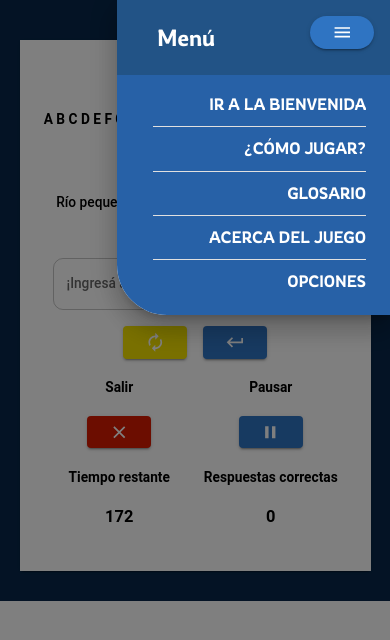
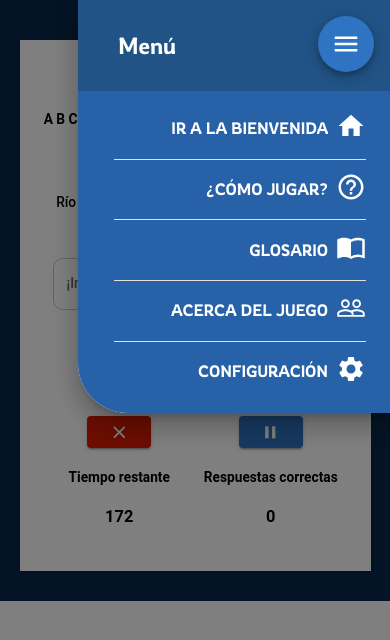
Before and after one commit to tadeovelis/Pasapalabra-ArroyoMaldonado-TPIntegradorDEU-2022, a React (Create React App) app: page /rosco in a window 390 px wide. Both pictures are taken after a click on the button 342 px from the left and 32 px from the top of the page. Shown: the top 640 px of the page. Built offline with nearby package versions, Linux system fonts and the light colour scheme; the HTML template or start-up script is replaced by a standard one.

Commit message:
Agregar links en mobile menu. Se agregó nav y ul

```diff
--- a/src/components/Header.js
+++ b/src/components/Header.js
@@ -1,5 +1,5 @@
 import { Box } from "@mui/system"
-import { Drawer, Grid, Typography, useMediaQuery, Divider } from "@mui/material"
+import { Drawer, Grid, Typography, useMediaQuery, Divider, Fab } from "@mui/material"
 import { Button } from "@mui/material"
 import { Link } from "react-router-dom"
 
@@ -7,11 +7,47 @@ import HelpOutlineIcon from '@mui/icons-material/HelpOutline';
 import ImportContactsIcon from '@mui/icons-material/ImportContacts';
 import PeopleOutlineIcon from '@mui/icons-material/PeopleOutline';
 import MenuIcon from '@mui/icons-material/Menu';
+import HomeIcon from '@mui/icons-material/Home';
+import SettingsIcon from '@mui/icons-material/Settings';
 
 import '../App.css'
 import styled from "@emotion/styled";
 import { useTheme } from "@emotion/react";
 import { useState } from "react";
+
+
+const EntradaMenuMobile = (titulo, icono, ruta) => {
+    return (
+        <Grid item container
+            component="li"
+        >
+            <Grid item container
+                component={Link}
+                to={ruta}
+                sx={{
+                    textDecoration: 'none',
+                    '&:hover, &:focus': {
+                        transform: 'translatex(-4px)'
+                    },
+                    transition: 'transform .1s ease-in-out'
+                }}
+                justifyContent='flex-end'
+                alignItems='center'
+                spacing={1}
+                color="primary.contrastText"
+            >
+                <Grid item>
+                    <Typography variant="h3">
+                        {titulo}
+                    </Typography>
+                </Grid>
+                <Grid item>
+                    {icono}
+                </Grid>
+            </Grid>
+        </Grid>
+    )
+}
 
 const HeaderButton = styled(Button)({
     fontSize: '1.5em',
@@ -23,7 +59,7 @@ const HeaderButton = styled(Button)({
     }
 });
 
-const divider = (
+const MyDivider = (
     <Grid item sx={{ width: '100%' }}>
         <Divider sx={{ width: '100%', borderBottomWidth: 0.3, bgcolor: 'primary.contrastText' }} />
     </Grid>
@@ -40,10 +76,11 @@ export default function Header() {
     const [headerMobileAbierto, setHeaderMobileAbierto] = useState(false);
 
     const buttonHeaderMobile = (
-        <Button
+        <Fab
             variant="contained"
+            color="primary"
+            size="large"
             sx={{
-                borderRadius: '20px',
                 position: 'fixed',
                 top: 0,
                 right: 0,
@@ -53,8 +90,8 @@ export default function Header() {
             aria-label="Abrir menú de navegación"
             onClick={() => setHeaderMobileAbierto(!headerMobileAbierto)}
         >
-            <MenuIcon />
-        </Button>
+            <MenuIcon fontSize="large" />
+        </Fab>
     )
 
     return (
@@ -125,12 +162,12 @@ export default function Header() {
                         <Grid
                             container
                             sx={{
-                                width: '70vw',
+                                width: '80vw',
                                 color: 'primary.contrastText',
 
                             }}
                         >
-                            <Grid container item sx={{ bgcolor: 'primary.oscuro', pl: 5, pr: 3, py: 3 }}>
+                            <Grid container item sx={{ bgcolor: 'primary.oscuro', pl: 5, pr: 3, py: 4 }}>
                                 <Grid item>
                                     <Typography variant="h1">
                                         Menú
@@ -138,6 +175,10 @@ export default function Header() {
                                 </Grid>
                                 {buttonHeaderMobile}
                             </Grid>
+
+                            <Grid item container
+                                component="nav"
+                            >
                                 <Grid container item
                                     spacing={1.5}
                                     direction="column"
@@ -145,35 +186,17 @@ export default function Header() {
                                     sx={{
                                         bgcolor: 'primary.medio', px: 3, pb: 3, pt: 1, m: 0
                                     }}
+                                    component="ul"
                                 >
-                                <Grid item>
-                                    <Typography variant="h3">
-                                        Ir a la bienvenida
-                                    </Typography>
-                                </Grid>
-                                {divider}
-                                <Grid item>
-                                    <Typography variant="h3">
-                                        ¿Cómo jugar?
-                                    </Typography>
-                                </Grid>
-                                {divider}
-                                <Grid item>
-                                    <Typography variant="h3">
-                                        Glosario
-                                    </Typography>
-                                </Grid>
-                                {divider}
-                                <Grid item>
-                                    <Typography variant="h3">
-                                        Acerca del juego
-                                    </Typography>
-                                </Grid>
-                                {divider}
-                                <Grid item>
-                                    <Typography variant="h3">
-                                        Opciones
-                                    </Typography>
+                                    {EntradaMenuMobile("Ir a la bienvenida", <HomeIcon fontSize="large" />, "/")}
+                                    {MyDivider}
+                                    {EntradaMenuMobile("¿Cómo jugar?", <HelpOutlineIcon fontSize="large" />, "/como-jugar")}
+                                    {MyDivider}
+                                    {EntradaMenuMobile("Glosario", <ImportContactsIcon fontSize="large" />, "/glosario")}
+                                    {MyDivider}
+                                    {EntradaMenuMobile("Acerca del juego", <PeopleOutlineIcon fontSize="large" />, "/acerca-de-la-app")}
+                                    {MyDivider}
+                                    {EntradaMenuMobile("Configuración", <SettingsIcon fontSize="large" />, "/configuraciones")}
                                 </Grid>
                             </Grid>
                         </Grid>
```
Lines whose indentation alone changed are shown as unchanged.
